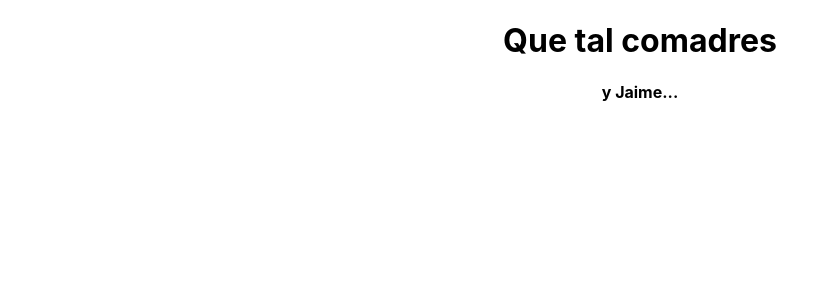
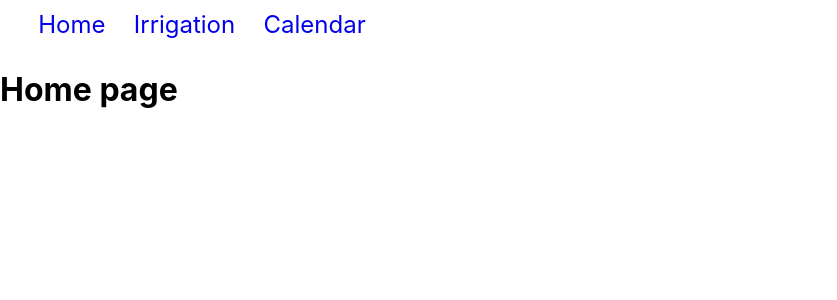
Before and after one commit to AKaryGL/vertical-garden-web, a React (Create React App) app: page / in a window 1280 px wide. Shown: the top 300 px of the page, without its empty margins (0-837 px from the left). Built offline with nearby package versions, Linux system fonts and the light colour scheme.

Commit message:
router working for first pages

```diff
--- a/package.json
+++ b/package.json
@@ -6,8 +6,10 @@
     "@testing-library/jest-dom": "^5.17.0",
     "@testing-library/react": "^13.4.0",
     "@testing-library/user-event": "^13.5.0",
+    "node": "^16.0.0",
     "react": "^18.2.0",
     "react-dom": "^18.2.0",
+    "react-router-dom": "^6.22.3",
     "react-scripts": "^3.0.1",
     "web-vitals": "^2.1.4"
   },
--- a/src/App.jsx
+++ b/src/App.jsx
@@ -1,13 +1,23 @@
-import React from 'react';
-import './App.css';
+import React from 'react'
+import { Route, Routes } from 'react-router-dom'
+import MainLayout from './layout/MainLayout.jsx'
+import Home from './pages/Home.jsx'
+import Irrigations from './pages/Irrigations.jsx'
+import Calendar from './pages/Calendar.jsx'
+import './App.css'
 
 function App() {
   return (
-    <div className="App">
-      <h1>Que tal comadres</h1>
-      <h4>y Jaime...</h4>
+    <div>
+      <MainLayout>
+        <Routes>
+          <Route path='/' element={<Home />} />
+          <Route path='irrigations' element={<Irrigations />} />
+          <Route path='calendar' element={<Calendar />} />
+        </Routes>
+      </MainLayout>
     </div>
-  );
+  )
 }
 
-export default App;
+export default App
--- /dev/null
+++ b/src/components/Header/Header.css
@@ -0,0 +1,17 @@
+.header-container {
+  width: 30%;
+  padding: 10px;
+}
+
+nav {
+  display: flex;
+  justify-content: space-evenly;
+}
+nav #item {
+  font-size: 1.5em;
+  font-weight: 400;
+  text-decoration: none;
+}
+nav #item:active {
+  color: black;
+}
--- /dev/null
+++ b/src/components/Header/Header.jsx
@@ -0,0 +1,23 @@
+import React from 'react'
+import { Link } from 'react-router-dom'
+import './Header.css'
+
+const Header = () => {
+  return (
+    <div className='header-container'>
+      <nav>
+        <Link id='item' to='/'>
+          Home
+        </Link>
+        <Link id='item' to='irrigations'>
+          Irrigation
+        </Link>
+        <Link id='item' to='calendar'>
+          Calendar
+        </Link>
+      </nav>
+    </div>
+  )
+}
+
+export default Header
--- /dev/null
+++ b/src/layout/MainLayout.jsx
@@ -0,0 +1,13 @@
+import React from 'react'
+import Header from '../components/Header/Header'
+
+const MainLayout = ({ children }) => {
+  return (
+    <>
+      <Header />
+      <div>{children}</div>
+    </>
+  )
+}
+
+export default MainLayout
--- /dev/null
+++ b/src/pages/Calendar.jsx
@@ -0,0 +1,11 @@
+import React from 'react'
+
+const Calendar = () => {
+  return (
+    <div>
+      <h1>Calendar page</h1>
+    </div>
+  )
+}
+
+export default Calendar
--- /dev/null
+++ b/src/pages/Home.jsx
@@ -0,0 +1,11 @@
+import React from 'react'
+
+const Home = () => {
+  return (
+    <div>
+      <h1>Home page</h1>
+    </div>
+  )
+}
+
+export default Home
--- /dev/null
+++ b/src/pages/Irrigations.jsx
@@ -0,0 +1,11 @@
+import React from 'react'
+
+const Irrigations = () => {
+  return (
+    <div>
+      <h1>Irrigations page</h1>
+    </div>
+  )
+}
+
+export default Irrigations
```
Also changed, not shown: src/index.js (+4 -3 lines), 1 other file (tests, documents, lock files or other folders).
